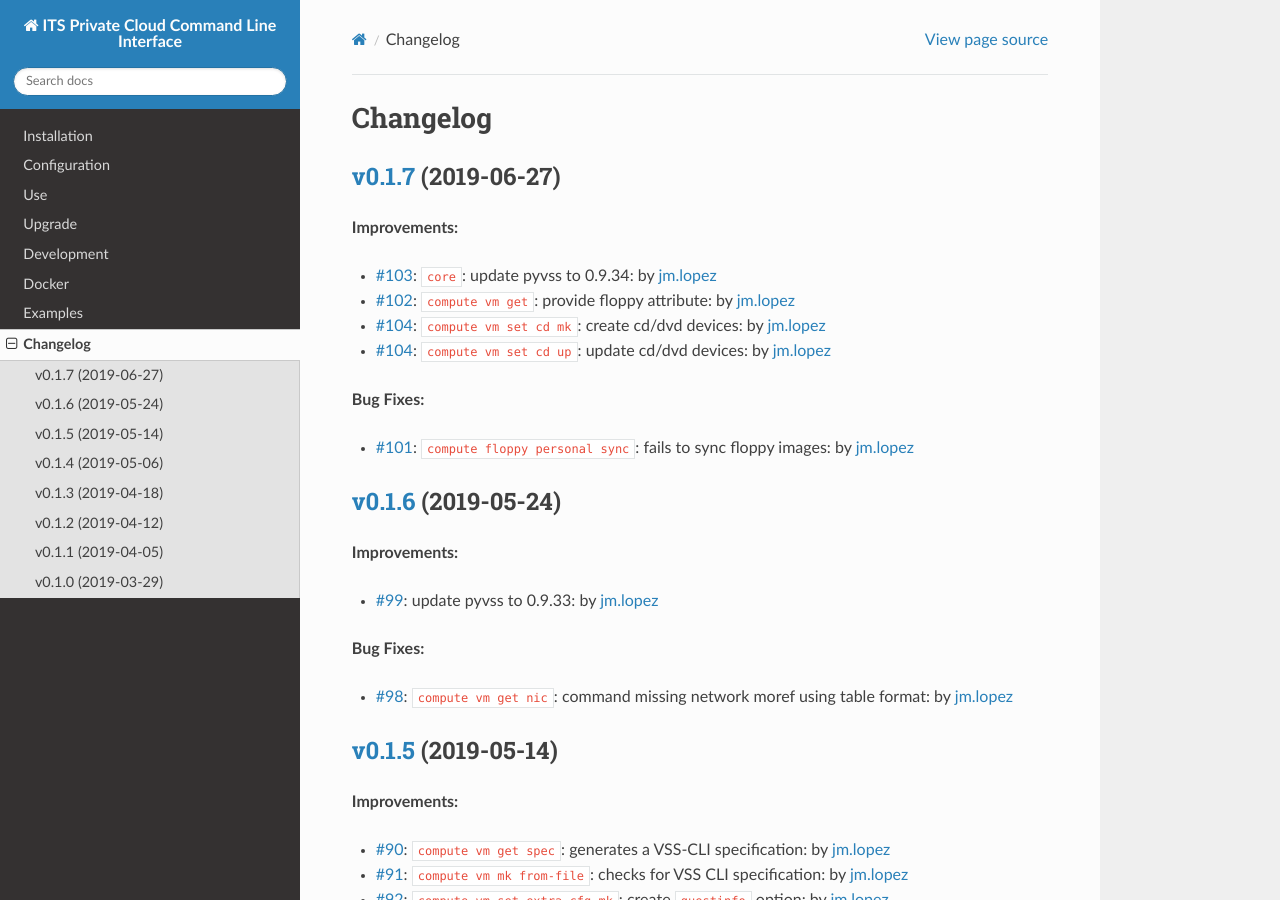
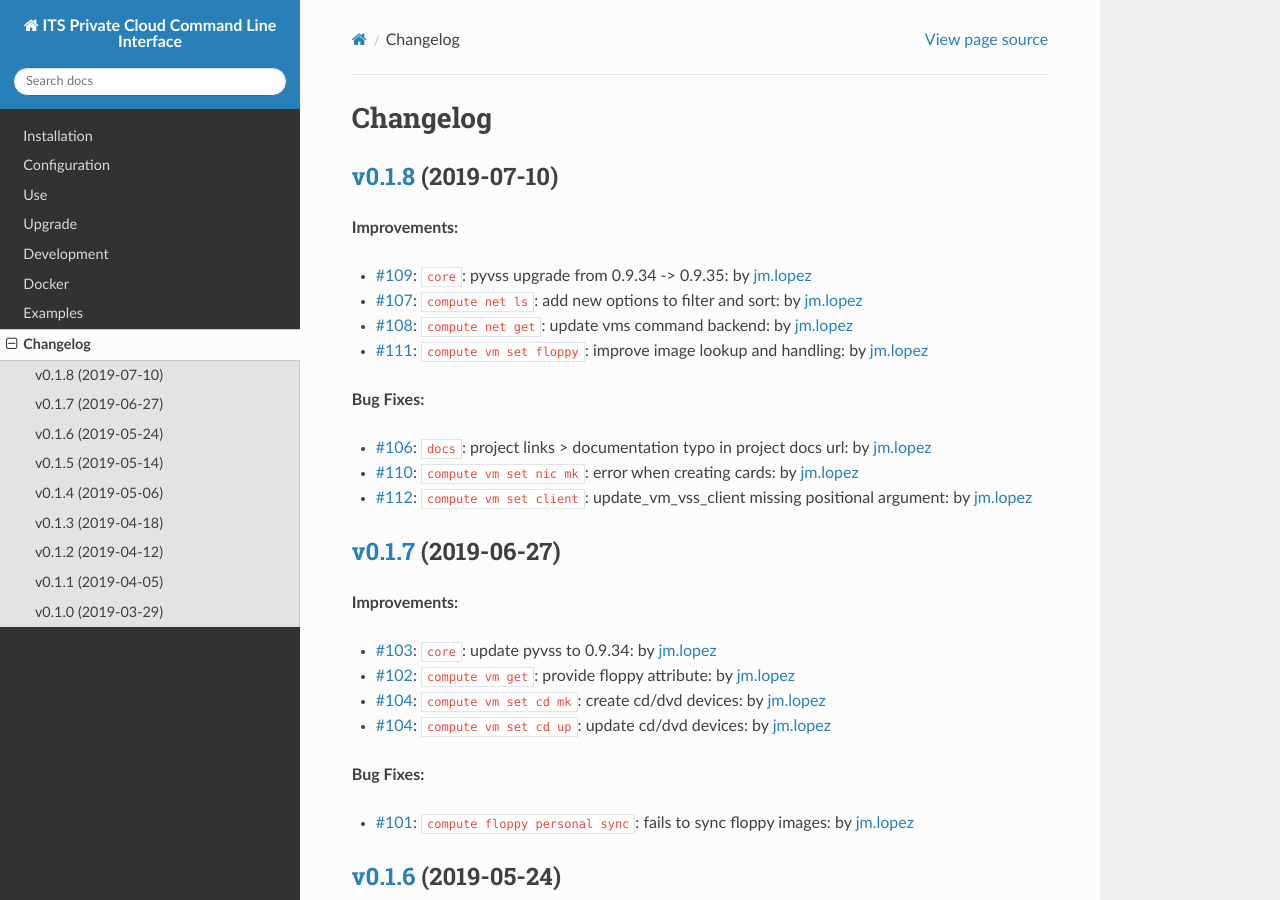
Before and after one commit to EIS-ITS/vss-cli, a Sphinx documentation site: the page built from docs/changelog.rst, in a window 1280 px wide and 900 px high. Built offline with Sphinx 7.4.7 and the Read the Docs theme 2.0.0, drawn with Linux system fonts in a browser that asks for light colours; the version number could not be read and is left out.

Commit message:
Issue #113: 🎉Version release v0.1.8 - Bump version: 0.1.8-dev6 → 0.1.8   - vss_cli/const.py   - docker/docker-vss-cli   - docker/Dockerfile   - .bumpversion.cfg - Update changelog:   - CHANGELOG.md   - docs/changelog.rst - fixes #113

```diff
--- a/docs/changelog.rst
+++ b/docs/changelog.rst
@@ -1,6 +1,23 @@
 =========
 Changelog
 =========
+
+`v0.1.8 <https://gitlab-ee.eis.utoronto.ca/vss/vss-cli/tags/v0.1.8>`_ (2019-07-10)
+==================================================================================
+
+**Improvements:**
+
+- `#109 <https://gitlab-ee.eis.utoronto.ca/vss/vss-cli/issues/109>`_: ``core``: pyvss upgrade from 0.9.34 -> 0.9.35: by `jm.lopez`_
+- `#107 <https://gitlab-ee.eis.utoronto.ca/vss/vss-cli/issues/107>`_: ``compute net ls``: add new options to filter and sort: by `jm.lopez`_
+- `#108 <https://gitlab-ee.eis.utoronto.ca/vss/vss-cli/issues/108>`_: ``compute net get``: update vms command backend: by `jm.lopez`_
+- `#111 <https://gitlab-ee.eis.utoronto.ca/vss/vss-cli/issues/111>`_: ``compute vm set floppy``: improve image lookup and handling: by `jm.lopez`_
+
+**Bug Fixes:**
+
+- `#106 <https://gitlab-ee.eis.utoronto.ca/vss/vss-cli/issues/106>`_: ``docs``: project links > documentation typo in project docs url: by `jm.lopez`_
+- `#110 <https://gitlab-ee.eis.utoronto.ca/vss/vss-cli/issues/110>`_: ``compute vm set nic mk``: error when creating cards: by `jm.lopez`_
+- `#112 <https://gitlab-ee.eis.utoronto.ca/vss/vss-cli/issues/112>`_: ``compute vm set client``: update_vm_vss_client missing positional argument: by `jm.lopez`_
+
 
 `v0.1.7 <https://gitlab-ee.eis.utoronto.ca/vss/vss-cli/tags/v0.1.7>`_ (2019-06-27)
 ==================================================================================
```
Also changed, not shown: CHANGELOG.md (+14 -0 lines), .bumpversion.cfg, 3 other files.
